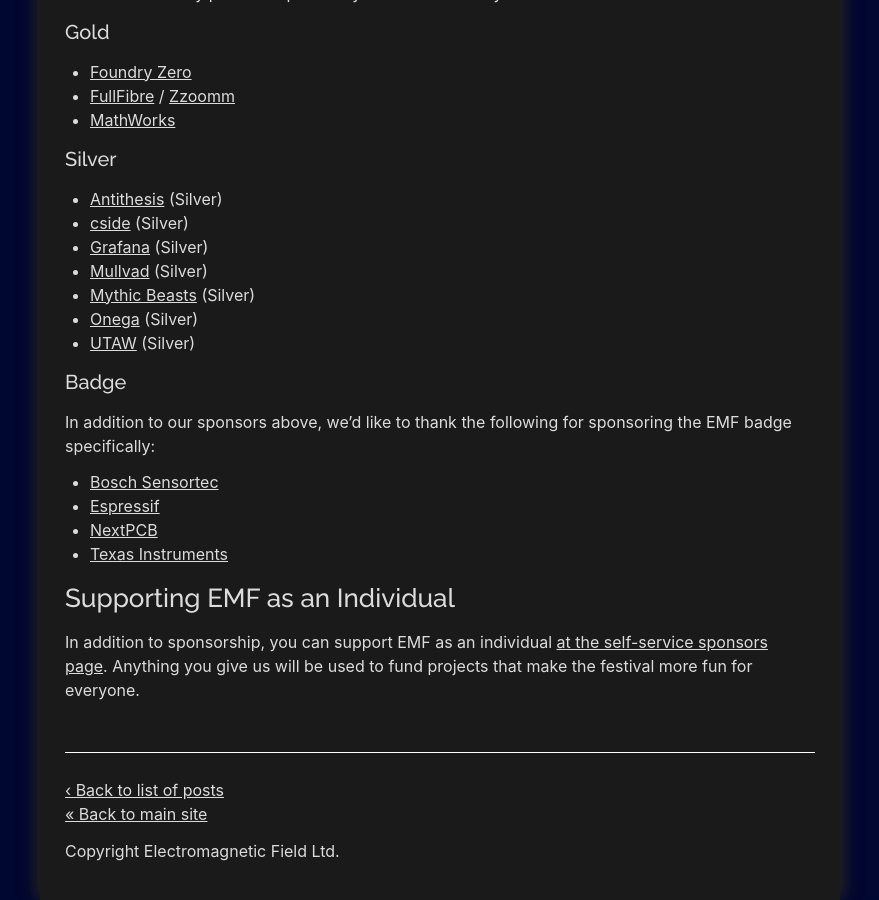
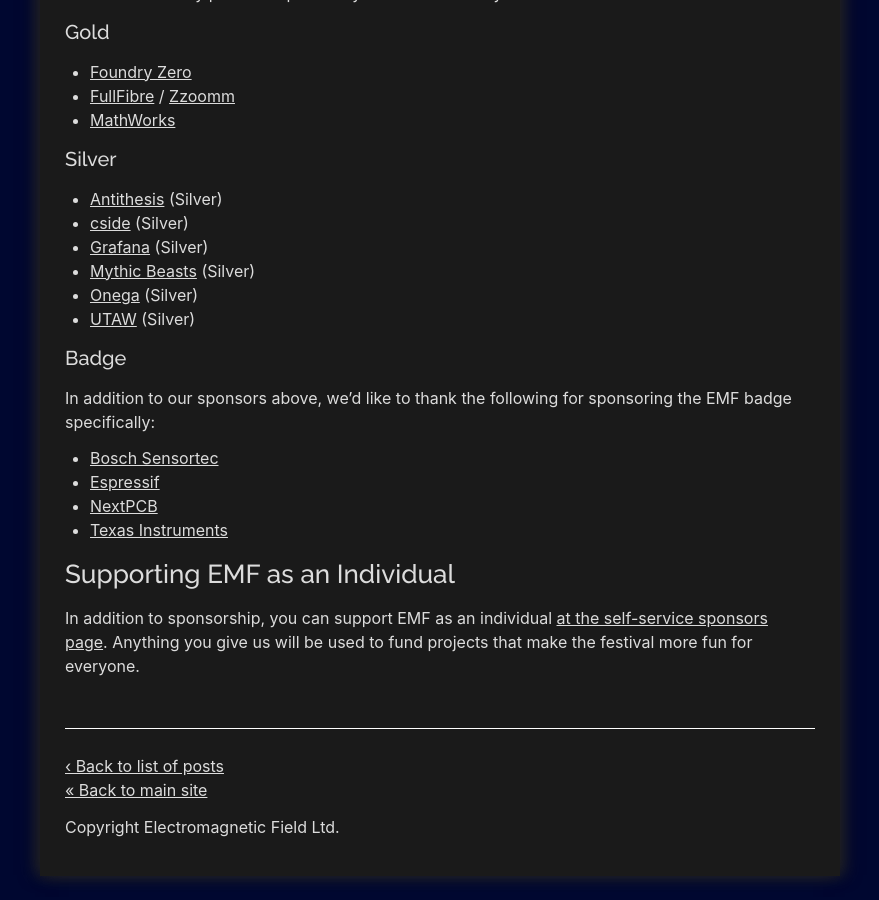
Before and after one commit to emfcamp/blog, a Jekyll site: the page built from _posts/2026-06-11-lanterns.md, in a window 1280 px wide and 900 px high, scrolled down 2315 px. Shown: the whole window, without its empty margins (200-1079 px from the left). Built offline with Jekyll 4.4.1, drawn with Linux system fonts in a browser that asks for light colours.

Commit message:
Remove Mullvad as a sponsor

```diff
--- a/_posts/2026-06-11-lanterns.md
+++ b/_posts/2026-06-11-lanterns.md
@@ -89,7 +89,6 @@ We don't have any platinum sponsors yet - this could be you!
 * [Antithesis](https://antithesis.com) (Silver)
 * [cside](https://cside.com) (Silver)
 * [Grafana](https://grafana.com) (Silver)
-* [Mullvad](https://mullvad.net/) (Silver)
 * [Mythic Beasts](https://www.mythic-beasts.com) (Silver)
 * [Onega](https://www.onega.net) (Silver)
 * [UTAW](https://utaw.tech) (Silver)
```
